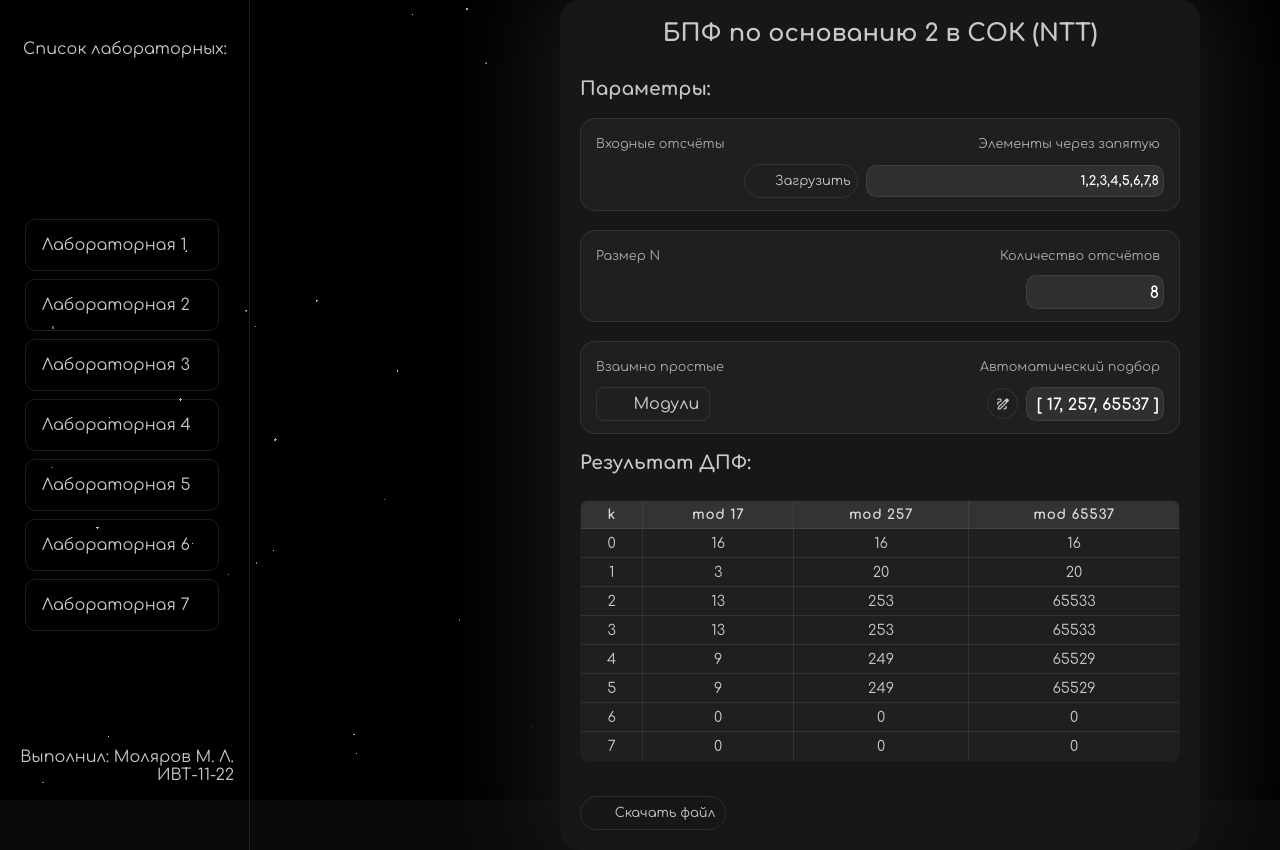
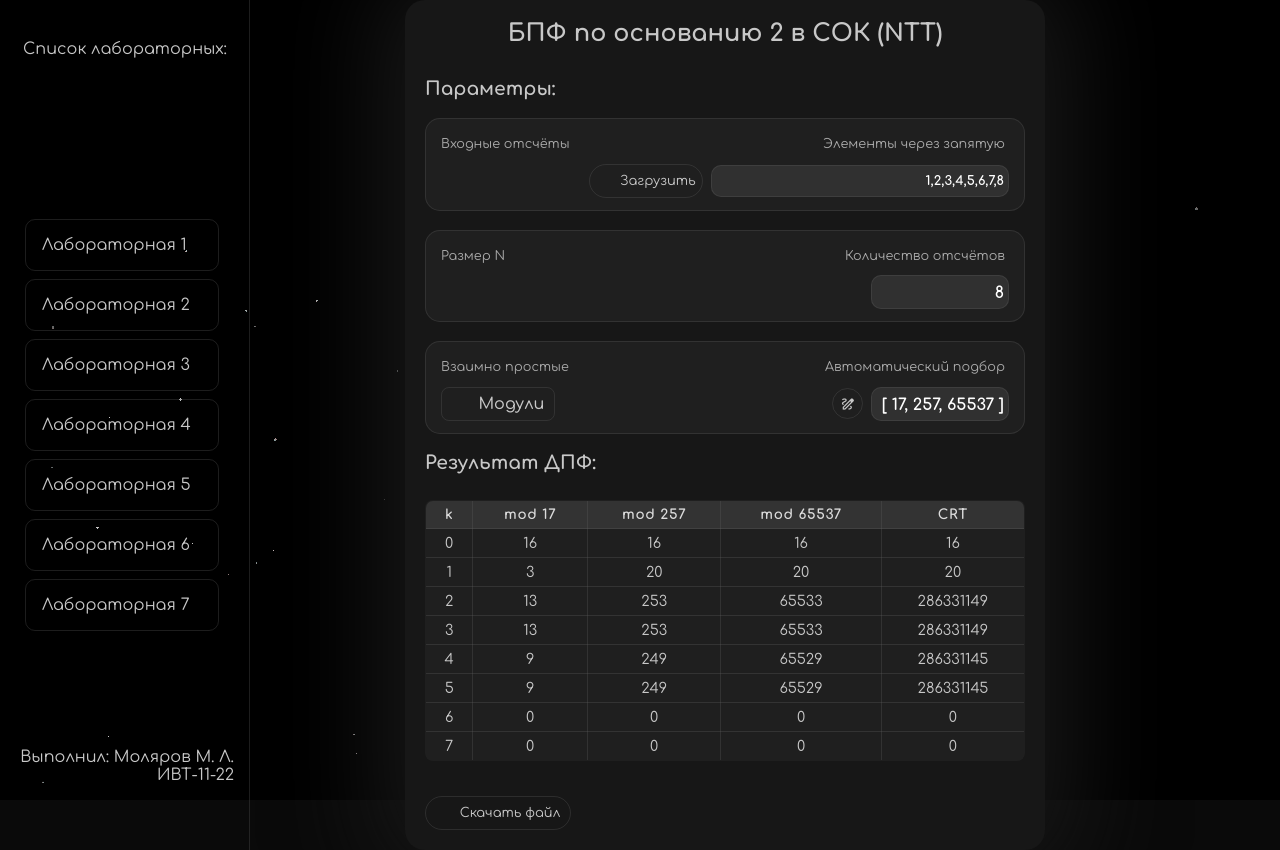
Before and after one commit to gefeeplay/TBA-tasks, a Vue app: page /TBA-tasks/Lab6 in a window 1280 px wide. Built offline with nearby package versions, Linux system fonts and the light colour scheme; some icons are missing.

Commit message:
minor fixes

```diff
--- a/src/components/Lab6.vue
+++ b/src/components/Lab6.vue
@@ -47,7 +47,6 @@ function modInverse(a, m) {
     return x1;
 }
 
-/*
 //КТО для восстановления
 function crt(residues, moduli) {
     const M = moduli.reduce((acc, m) => acc * m, 1);
@@ -61,7 +60,6 @@ function crt(residues, moduli) {
 
     return mod(result, M);
 }
-*/
 
 // Поиск примитивного корня
 function findPrimitiveRoot(N, m) {
@@ -79,7 +77,6 @@ function findPrimitiveRoot(N, m) {
     }
     return null;
 }
-
 
 //БПФ radix-8 DIF
 function fftRadix8_DIF(x, m, root) {
@@ -238,6 +235,7 @@ const output = computed(() => {
 
         result.push({
             residues: rk,
+            reconstructed: crt(rk, moduli.value)
         });
     }
 
@@ -295,12 +293,15 @@ function onFileChange(event) {
 function downloadFile() {
 
     let text = "k\t" +
-        moduli.value.map(m => `mod ${m}`).join("\t") + "\n";
+        moduli.value.map(m => `mod ${m}`).join("\t") +
+        "\tCRT\n";
 
     output.value.forEach((row, i) => {
         text += i + "\t" +
             row.residues.join("\t") +
-            "\t" + "\n";
+            "\t" +
+            row.reconstructed +
+            "\n";
     });
 
     const blob = new Blob([text], { type: "text/plain" });
@@ -393,6 +394,7 @@ function downloadFile() {
                             <th v-for="m in moduli" :key="m">
                                 mod {{ m }}
                             </th>
+                            <th>CRT</th>
                         </tr>
                     </thead>
                     <tbody>
@@ -402,6 +404,7 @@ function downloadFile() {
                             <td v-for="(val, j) in row.residues" :key="j">
                                 {{ val }}
                             </td>
+                            <td>{{ row.reconstructed }}</td>
                         </tr>
                     </tbody>
                 </table>
@@ -421,7 +424,7 @@ function downloadFile() {
     width: 100%;
     display: flex;
     gap: 2rem;
-    justify-content: end;
+    justify-content: center;
     margin-right: 5rem;
 }
 
```
